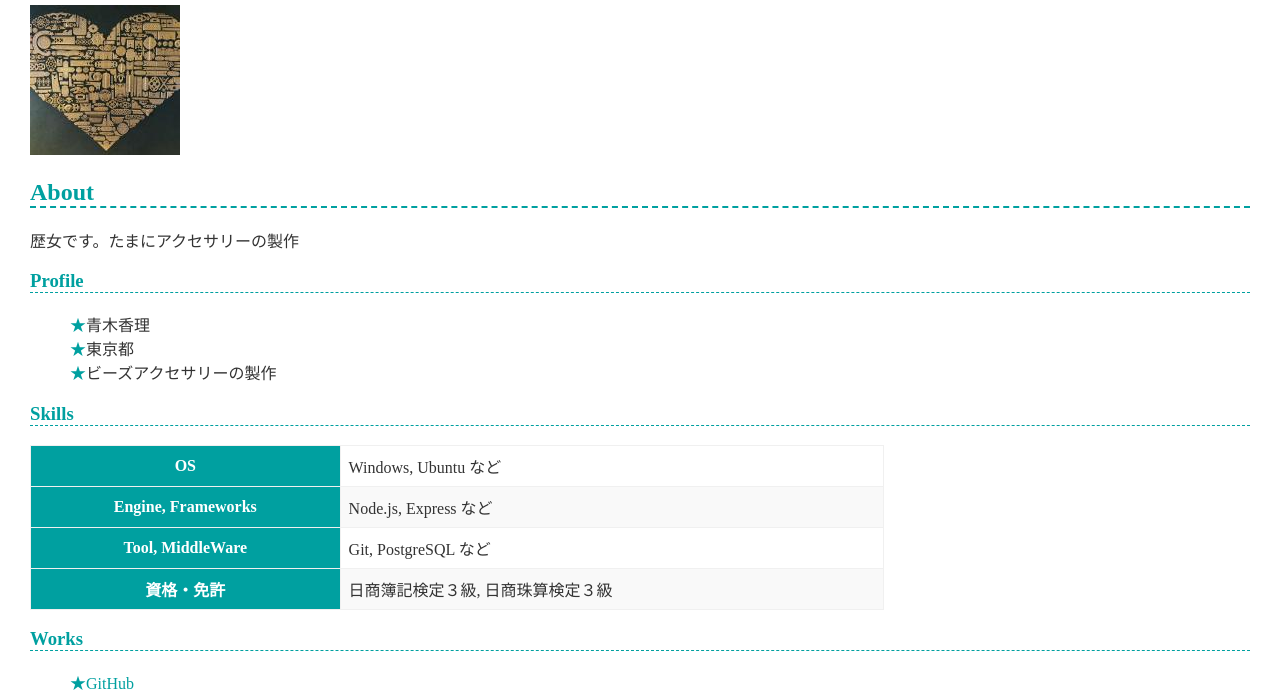
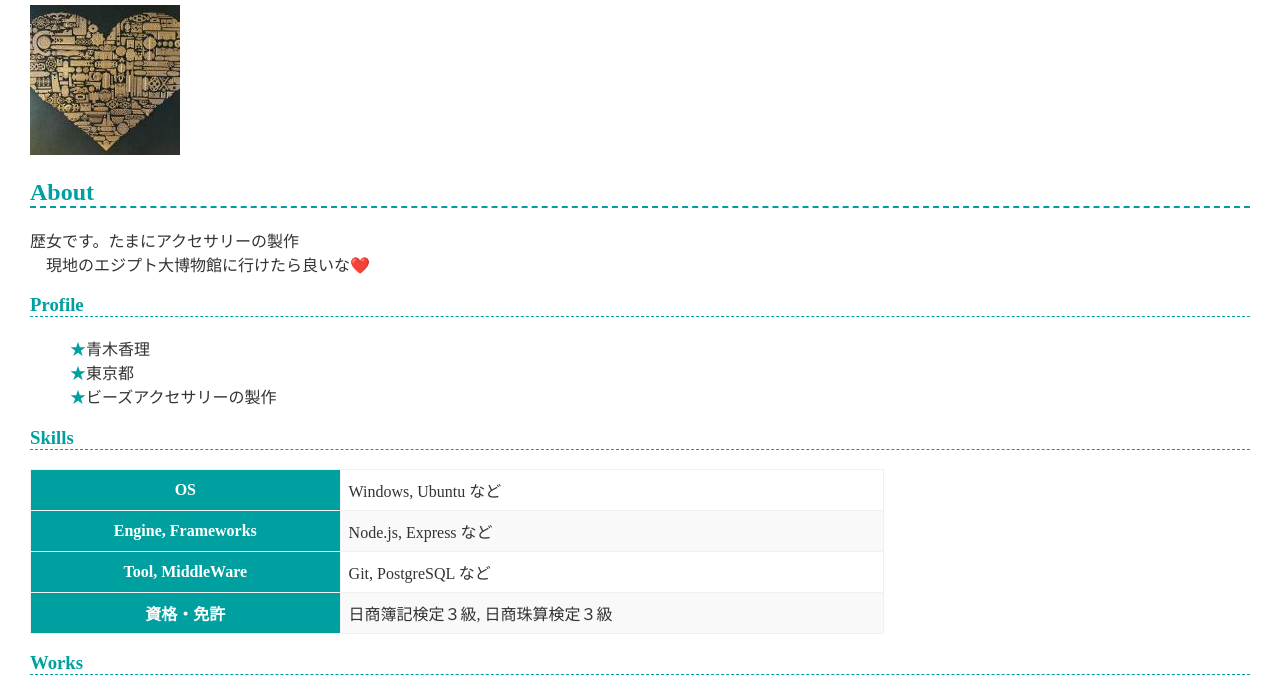
Before and after one commit to 257zs60122aokikaori-ai/aokikaori.github.io-, a plain HTML site: page index.html in a window 1280 px wide. Shown: the part 117-809 px from the top of the page. Drawn offline with Linux system fonts and the light colour scheme.

Commit message:
プログラム修正

```diff
--- a/index.html
+++ b/index.html
@@ -13,6 +13,7 @@
     <h2>About</h2>
     <p>
       歴女です。たまにアクセサリーの製作<br>
+    　現地のエジプト大博物館に行けたら良いな❤️
     </p>
 
     <h3>Profile</h3>
```
